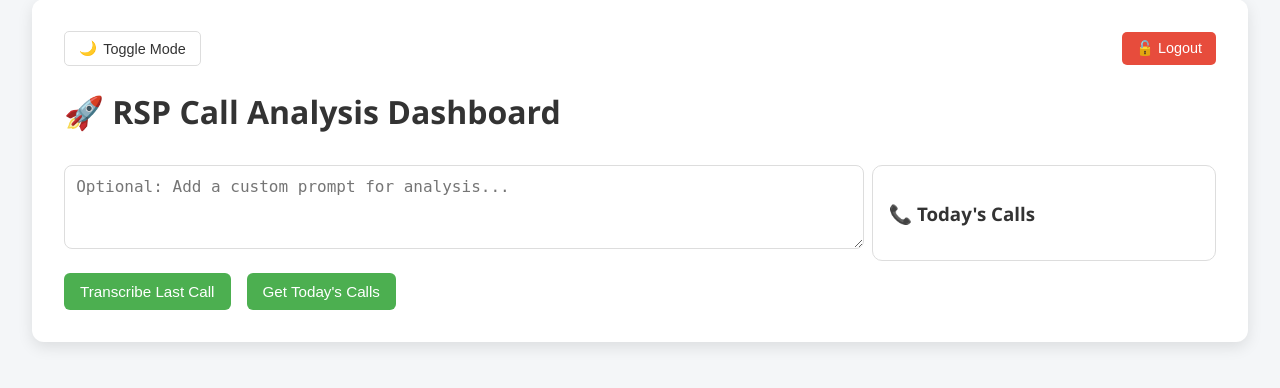
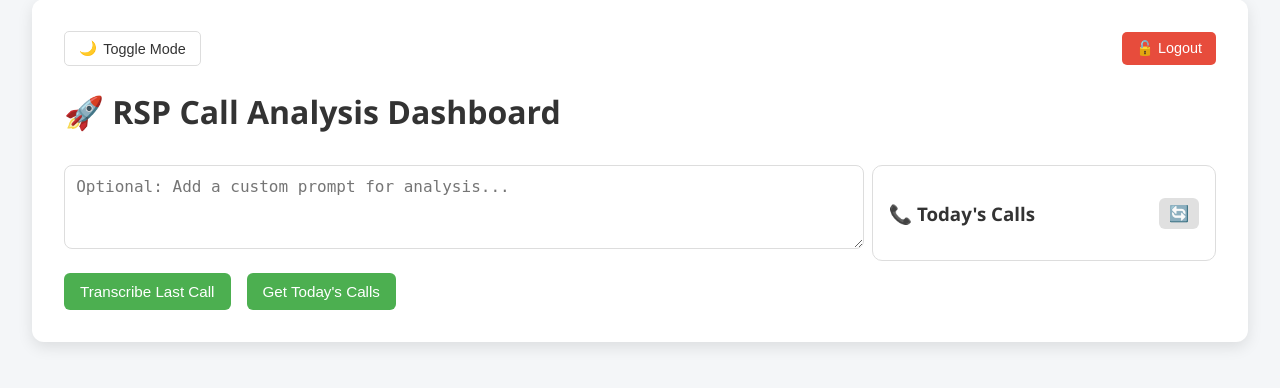
Before and after one commit to rsp21/rspchatgpt, a Flask app: template templates/index.html in a window 1280 px wide. Shown: the part 33-421 px from the top of the page. Run offline with Flask 3, Linux system fonts and the light colour scheme; the template is opened without the code that fills it, so the values that code supplies are empty.

Commit message:
addded a refresh button to get lastest calls

```diff
--- a/services/transcription_service.py
+++ b/services/transcription_service.py
@@ -5,7 +5,6 @@ from services.openai_client import client
 # Configure logging (you can adjust level and format as needed)
 logging.basicConfig(level=logging.INFO)
 logger = logging.getLogger(__name__)
-
 import os
 
 def transcribe_audio(file_stream, user_id,filename="audio.wav"):
--- a/templates/index.html
+++ b/templates/index.html
@@ -146,6 +146,20 @@
       background-color: #45a049;
     }
 
+    .refresh-btn {
+      background-color: var(--copy-btn-bg);
+      color: var(--text-color);
+      padding: 6px 10px;
+      font-size: 1rem;
+      border: none;
+      border-radius: 6px;
+      cursor: pointer;
+    }
+
+    .refresh-btn:hover {
+      background-color: var(--copy-btn-hover);
+    }
+
     .result-box {
       background: var(--card-bg);
       border: 1px solid var(--border-color);
@@ -257,7 +271,10 @@
 
         <!-- Right Panel -->
         <div class="right-panel">
-          <h3>📞 Today's Calls</h3>
+          <div style="display: flex; justify-content: space-between; align-items: center;">
+            <h3>📞 Today's Calls</h3>
+            <button id="refreshCallsBtn" class="refresh-btn" title="Refresh Today's Calls">🔄</button>
+          </div>
           <div id="calls-section" style="display: none;">
             <div id="calls-list"></div>
           </div>
@@ -289,7 +306,10 @@
         });
     });
 
-    document.getElementById("getCallsBtn").addEventListener("click", function () {
+    document.getElementById("getCallsBtn").addEventListener("click", fetchCalls);
+    document.getElementById("refreshCallsBtn").addEventListener("click", fetchCalls);
+
+    function fetchCalls() {
       document.getElementById("loader-container").style.display = "block";
       document.getElementById("calls-section").style.display = "none";
 
@@ -323,7 +343,7 @@
           console.error("Error fetching calls:", error);
           document.getElementById("loader-container").style.display = "none";
         });
-    });
+    }
 
     function transcribeSpecificCall(callId) {
       const prompt = document.getElementById("customPrompt").value;
--- a/transcriptions/FDeebjLrRCi793OjRObDKg/latest_transcription.txt
+++ b/transcriptions/FDeebjLrRCi793OjRObDKg/latest_transcription.txt
@@ -1 +1 @@
-We're calling Economy Linen and Towel Service. Your call is very important to us. If you know your party's extension, you may dial it at any time. To dial by name, press the pound key. For customer... By using the keys on your touchtone phone, please enter the first or last... Transferring to... Todd Howland, maintenance. Todd Howland, maintenance. Todd Howland, maintenance. Todd Howland, maintenance. Todd Howland, maintenance. Todd Howland, maintenance. Todd Howland, maintenance. Todd Howland, maintenance. Todd Howland, maintenance. Todd Howland, maintenance. Todd Howland, maintenance. Todd Howland, maintenance. Todd Howland, maintenance. Todd Howland, maintenance. Todd Howland, maintenance. Todd Howland, maintenance. Todd Howland, maintenance. Todd Howland, maintenance. Todd Howland, maintenance. Todd Howland, maintenance. Todd Howland, maintenance. Todd Howland, maintenance. Todd Howland, maintenance. Todd Howland, maintenance. Todd Howland, maintenance. Is not available to take your call. Please leave a message after the tone. Press the pound key to end recording. Hey Todd, this is Justin. Give me a call as soon as possible at 35422-2134. Just want to make sure that we have everything worked out for you with those EATON parts we were helping out with before. Thank you.
+Injury Hotline, how can I help you? Oh, this is Justin. Is Paul Judd available? You've got the wrong number. This is the Injury Hotline for the State of New Hampshire. Oh, okay. Totally wrong. Thank you. You're welcome.
```
Also changed, not shown: 1 other file.
